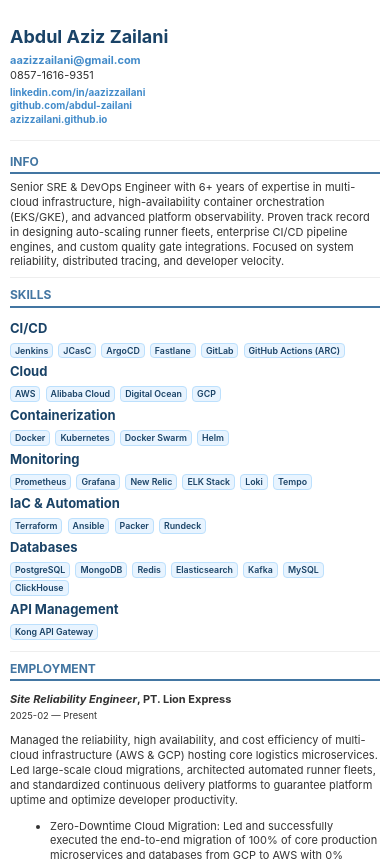
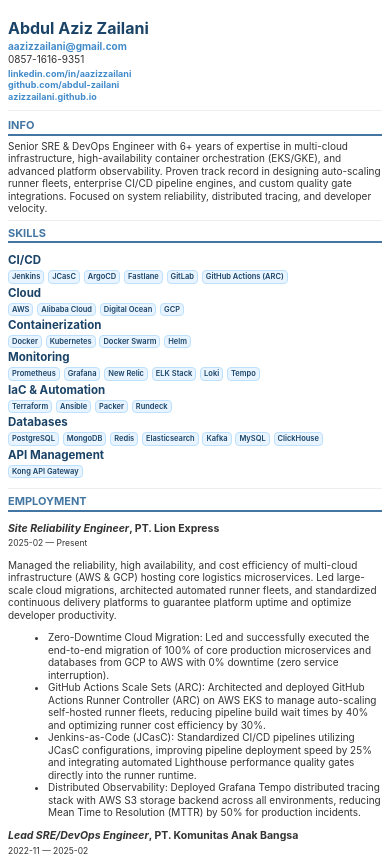
Before and after one commit to abdul-zailani/resume-as-code, a website: page out/cv.html in a window 390 px wide. Shown: the top 861 px of the page. Drawn offline with Linux system fonts and the light colour scheme.

Commit message:
feat: make CV layout compact to fit 2 pages

```diff
--- a/out/cv.html
+++ b/out/cv.html
@@ -21,9 +21,9 @@
             }
 
             body {
-              font-size: 12.5px;
+              font-size: 11px;
               color: #333;
-              line-height: 1.35;
+              line-height: 1.25;
               background-color: #F0F0F0;
               margin: 0;
               padding: 0;
@@ -37,7 +37,7 @@
             #main {
               background-color: #FFF;
               margin: 0;
-              padding: 15px;
+              padding: 10px;
               border: none;
             }
 
@@ -46,13 +46,13 @@
             }
 
             #container > header {
-              padding-top: 25px;
-              padding-bottom: 12px;
+              padding-top: 10px;
+              padding-bottom: 6px;
             }
 
             body.pdf #container > header {
-              padding-top: 15px;
-              padding-bottom: 10px;
+              padding-top: 8px;
+              padding-bottom: 4px;
             }
 
             #main > #container > section {
@@ -62,7 +62,7 @@
             }
 
             section > div {
-              margin-bottom: 8px;
+              margin-bottom: 4px;
               page-break-inside: avoid;
             }
 
@@ -72,8 +72,8 @@
             }
 
             hr {
-              margin-top: 6px;
-              margin-bottom: 6px;
+              margin-top: 4px;
+              margin-bottom: 4px;
               border: 0;
               border-top: 1px solid #EEE;
             }
@@ -84,26 +84,26 @@
 
             h1 {
               margin: 0;
-              font-size: 26px;
+              font-size: 22px;
               color: #1a4367;
               display: inline-block;
             }
 
             h2 {
-              font-size: 14px;
+              font-size: 12px;
               color: #4376a2;
               text-transform: uppercase;
               font-weight: bold;
-              padding-top: 3px;
-              margin-top: 2px;
-              margin-bottom: 6px;
+              padding-top: 2px;
+              margin-top: 1px;
+              margin-bottom: 4px;
               border-bottom: 2px solid #4376a2;
-              padding-bottom: 2px;
+              padding-bottom: 1px;
             }
 
             h3 {
               margin-bottom: 1px;
-              font-size: 13px;
+              font-size: 11.5px;
               font-weight: bold;
             }
 
@@ -125,7 +125,7 @@
             #summary {
               font-size: 100%;
               margin-left: 0;
-              padding: 2px 0;
+              padding: 1px 0;
             }
 
             #summary > p > strong {
@@ -149,12 +149,12 @@
               display: inline-block;
               background-color: #e8f4ff !important;
               color: #1a4367 !important;
-              font-size: 0.85em;
-              padding: 2px 6px;
+              font-size: 0.8em;
+              padding: 1px 4px;
               border: 1px solid #bce0fd;
               border-radius: 4px;
-              margin-top: 2px;
-              margin-right: 2px;
+              margin-top: 1px;
+              margin-right: 1px;
               font-weight: 600;
               text-align: center;
               -webkit-print-color-adjust: exact !important;
@@ -169,7 +169,7 @@
             }
 
             .notes {
-              font-size: 9px;
+              font-size: 8px;
               display: block;
               font-weight: normal;
               text-transform: uppercase;
@@ -180,7 +180,7 @@
             }
             .card-nested {
                 min-height: 0;
-                margin-bottom: 4px;
+                margin-bottom: 2px;
                 border-width: 0;
             }
             .card {
@@ -204,9 +204,9 @@
             }
             .skill-info > strong {
               font-weight: 700;
-              font-size: 13px;
+              font-size: 11.5px;
               color: #1a4367;
-              line-height: 18px;
+              line-height: 14px;
             }
 
             .list-unstyled {
@@ -229,43 +229,43 @@
 
             @media (max-width: 768px) {
               #container > header {
-                padding-top: 15px;
-                padding-bottom: 8px;
+                padding-top: 10px;
+                padding-bottom: 4px;
               }
               h1 {
-                font-size: 22px;
+                font-size: 18px;
                 display: block;
               }
               #contact {
                 float: none;
                 text-align: left;
-                margin-top: 4px;
+                margin-top: 2px;
               }
               .skill-info > strong {
                 display: block;
-                margin-bottom: 4px;
+                margin-bottom: 2px;
               }
             }
 
             @media (max-width: 480px) {
               h1 {
-                font-size: 18px;
+                font-size: 16px;
               }
               h2 {
-                font-size: 12px;
+                font-size: 11px;
               }
               h3 {
-                font-size: 11px;
+                font-size: 10.5px;
               }
               body {
-                font-size: 11px;
+                font-size: 10px;
               }
               #main {
-                padding: 10px;
+                padding: 8px;
               }
               .label-keyword {
-                font-size: 0.8em;
-                padding: 1px 4px;
+                font-size: 0.75em;
+                padding: 1px 3px;
               }
             }
 
@@ -278,7 +278,7 @@
               }
               @page {
                 size: A4;
-                margin: 0.8cm 0.8cm;
+                margin: 0.5cm 0.6cm;
               }
               section {
                 page-break-inside: auto !important;
```
Also changed, not shown: 2 other files.
